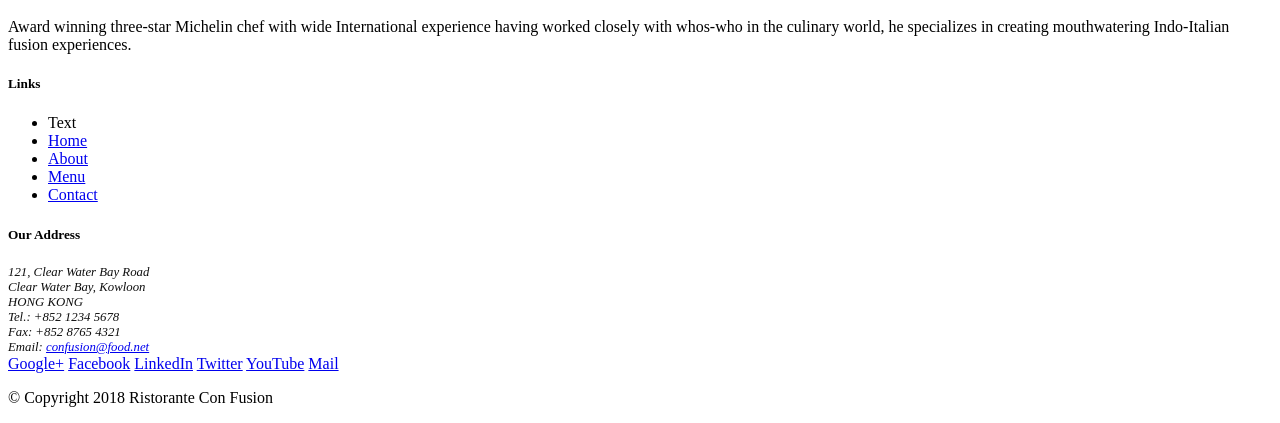
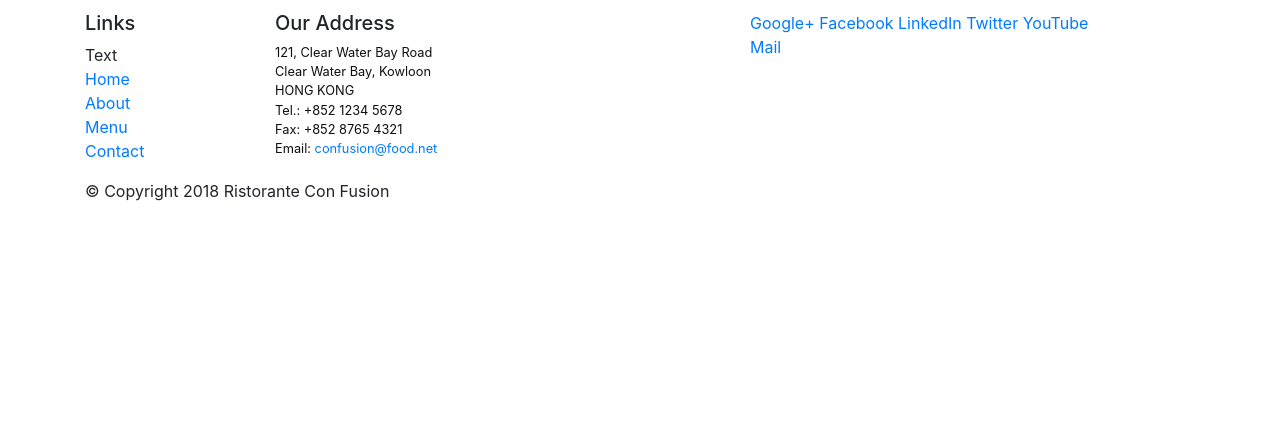
Before and after one commit to sakshii2695/frontend-coursera-course, a plain HTML site: page index.html in a window 1280 px wide. Shown: the part 661-1084 px from the top of the page. After the commit the page ends 880 px from the top, so only its background shows below. Drawn offline with nearby package versions, Linux system fonts and the light colour scheme.

Commit message:
Bootstrap Library Added

```diff
--- a/index.html
+++ b/index.html
@@ -6,6 +6,14 @@
     <meta name="viewport" content="width=device-width, initial-scale=1, shrink-to-fit=no">
 
     <link rel="stylesheet" href="styles.css">
+
+    <!--Bootstrap CSS Classes-->
+
+    <link rel="stylesheet" href="https://maxcdn.bootstrapcdn.com/bootstrap/4.0.0/css/bootstrap.min.css" integrity="sha384-Gn5384xqQ1aoWXA+058RXPxPg6fy4IWvTNh0E263XmFcJlSAwiGgFAW/dAiS6JXm" crossorigin="anonymous">
+
+    <link rel="stylesheet" href="https://stackpath.bootstrapcdn.com/font-awesome/4.7.0/css/font-awesome.min.css" integrity="sha384-wvfXpqpZZVQGK6TAh5PVlGOfQNHSoD2xbE+QkPxCAFlNEevoEH3Sl0sibVcOQVnN" crossorigin="anonymous">
+
+    <!--Bootstrap Classes Over-->
 </head>
 
 <body>
@@ -15,7 +23,8 @@
             <div class="row">
                 <div class="col-12 col-sm-6">
                     <h1>Ristorante con Fusion</h1>
-                    <p>We take inspiration from the World's best cuisines, and create a unique fusion experience. Our lipsmacking creations will tickle your culinary senses!</p>
+                    <p>We take inspiration from the World's best cuisines, and create a unique fusion experience. Our lipsmacking creations will tickle your culinary senses!
+                    </p>
                 </div>
                 <div class="col-12 col-sm">
                 </div>
```
